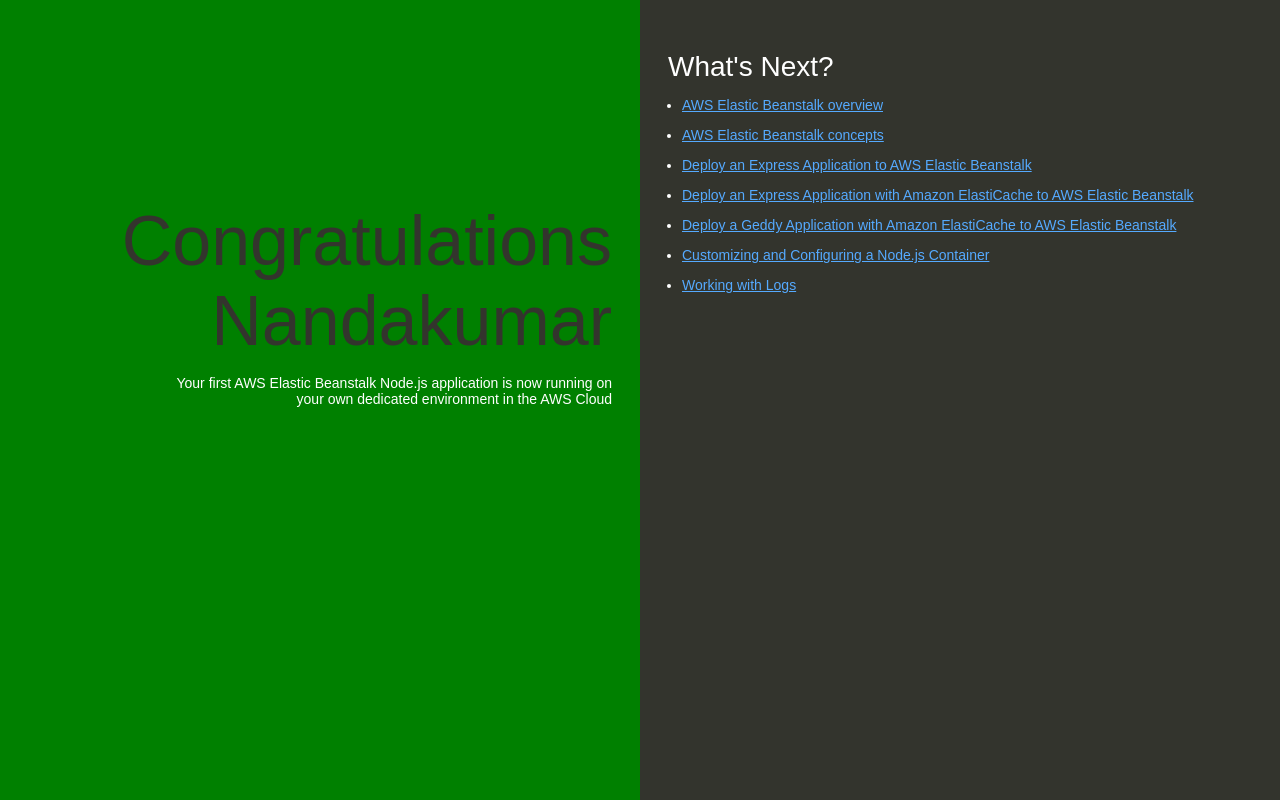
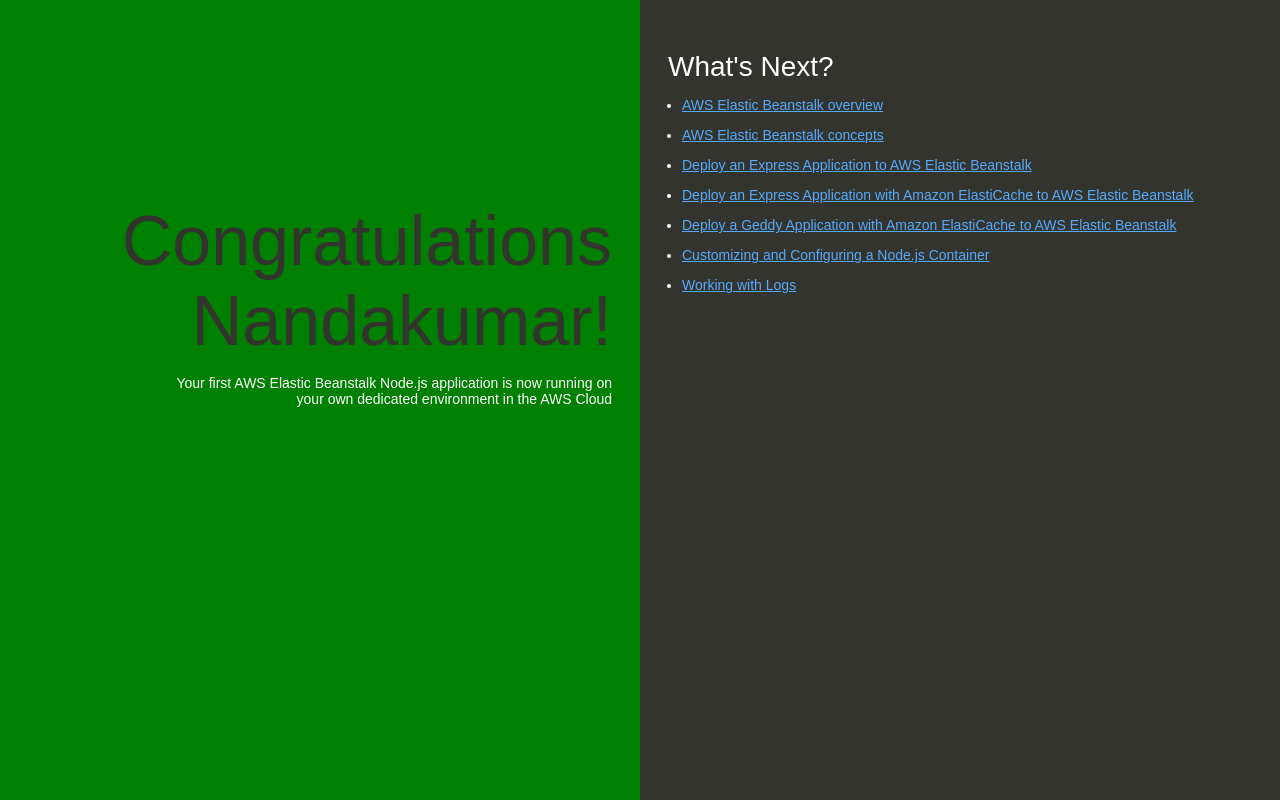
Before and after one commit to nandakumar-selvaraj/my-nodejs-app, a website: page index.html in a window 1280 px wide. Drawn offline with Linux system fonts and the light colour scheme.

Commit message:
Update index.html

```diff
--- a/index.html
+++ b/index.html
@@ -74,7 +74,7 @@
   </head>
   <body>
     <div class="textColumn">
-      <h1>Congratulations Nandakumar</h1>
+      <h1>Congratulations Nandakumar!</h1>
       <p>Your first AWS Elastic Beanstalk Node.js application is now running on your own dedicated environment in the AWS Cloud</p>
     </div>
     <div class="linksColumn">
```
